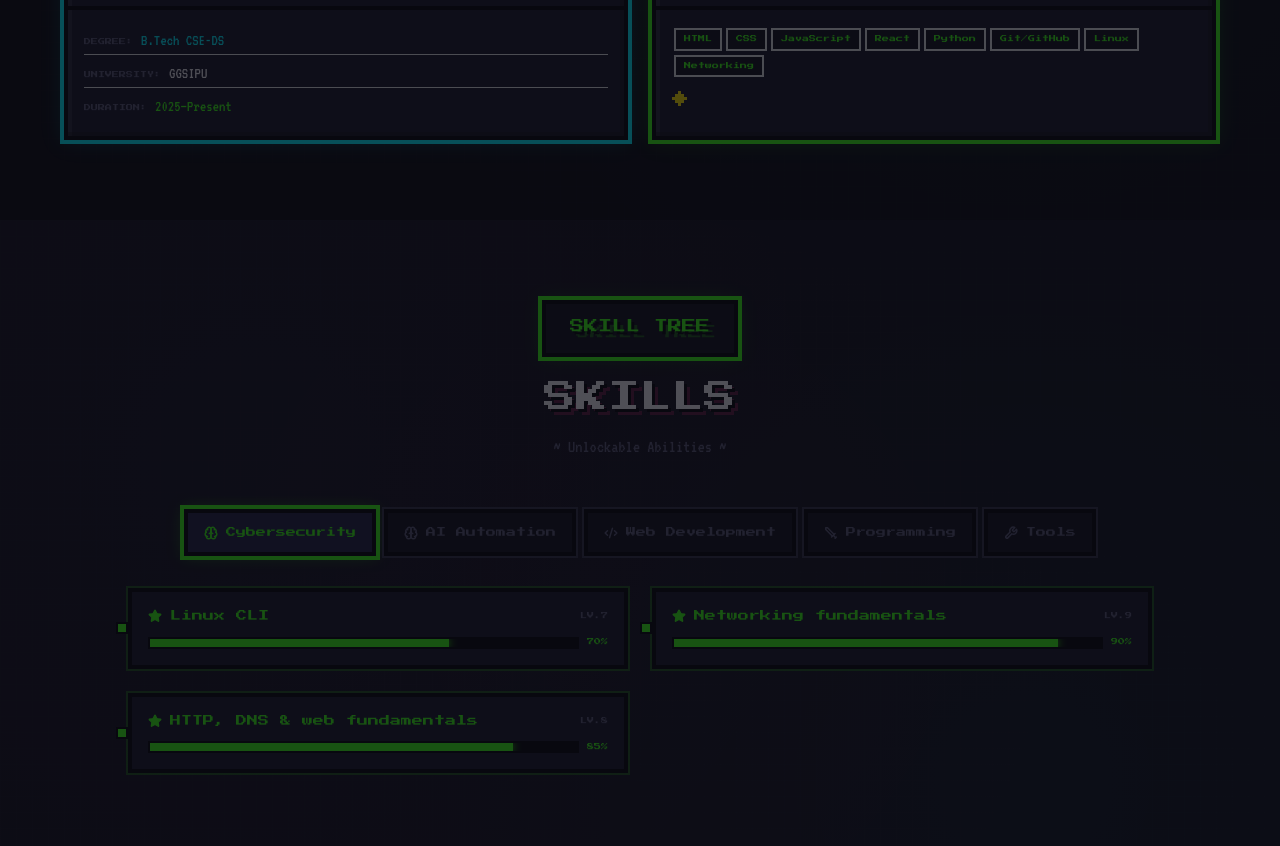
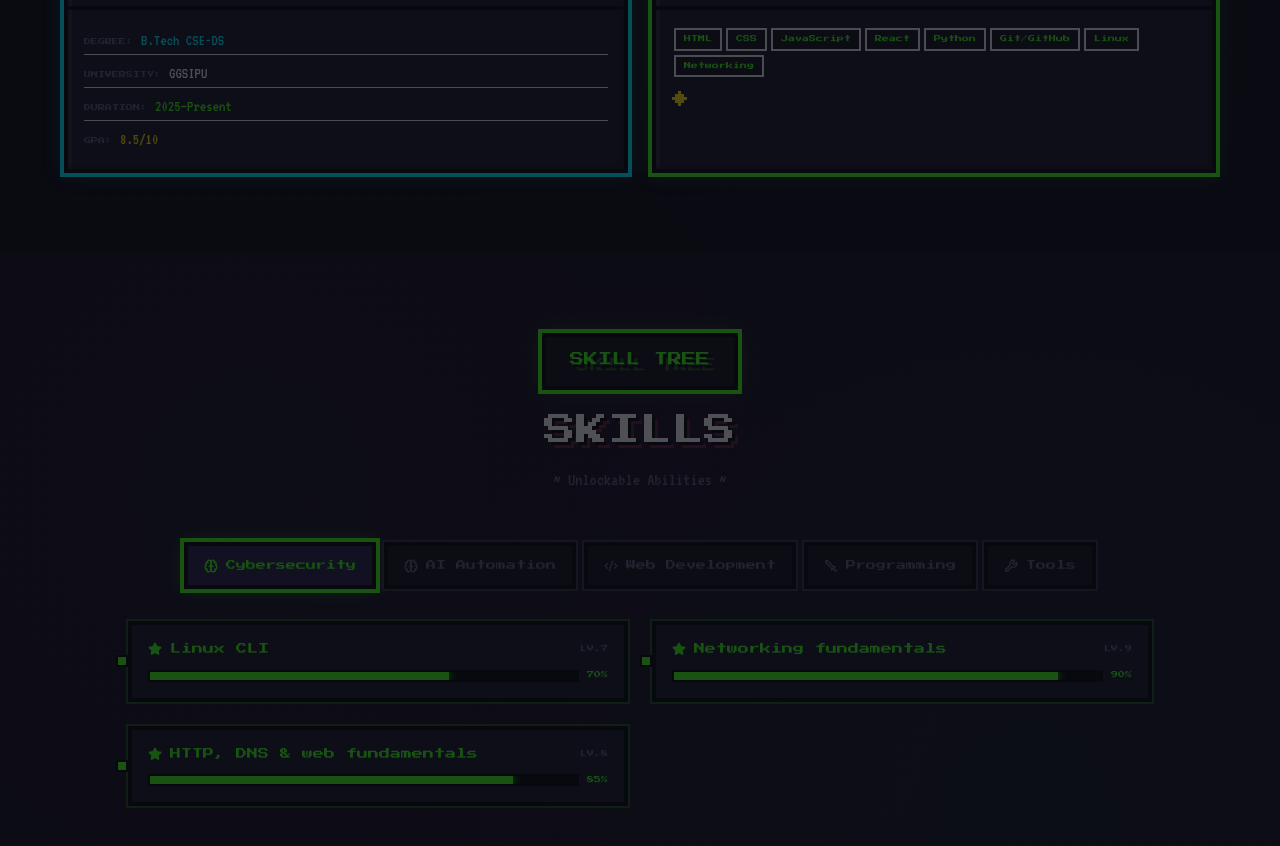
Before and after one commit to ree4yaa/portfolio, a React (Vite) app: page / in a window 1280 px wide. Shown: the part 1862-2708 px from the top of the page. Built offline with nearby package versions, Linux system fonts and the light colour scheme.

Commit message:
adding gpa

```diff
--- a/src/components/pixelArt/About.tsx
+++ b/src/components/pixelArt/About.tsx
@@ -85,6 +85,7 @@ export function About() {
               <InfoLine label="DEGREE:" value="B.Tech CSE-DS" color="text-retro-cyan" />
               <InfoLine label="UNIVERSITY:" value="GGSIPU" color="text-retro-white" />
               <InfoLine label="DURATION:" value="2025–Present" color="text-retro-green" />
+              <InfoLine label="GPA:" value="8.5/10" color="text-retro-yellow" />
             </div>
           </PixelPanel>
 
```
